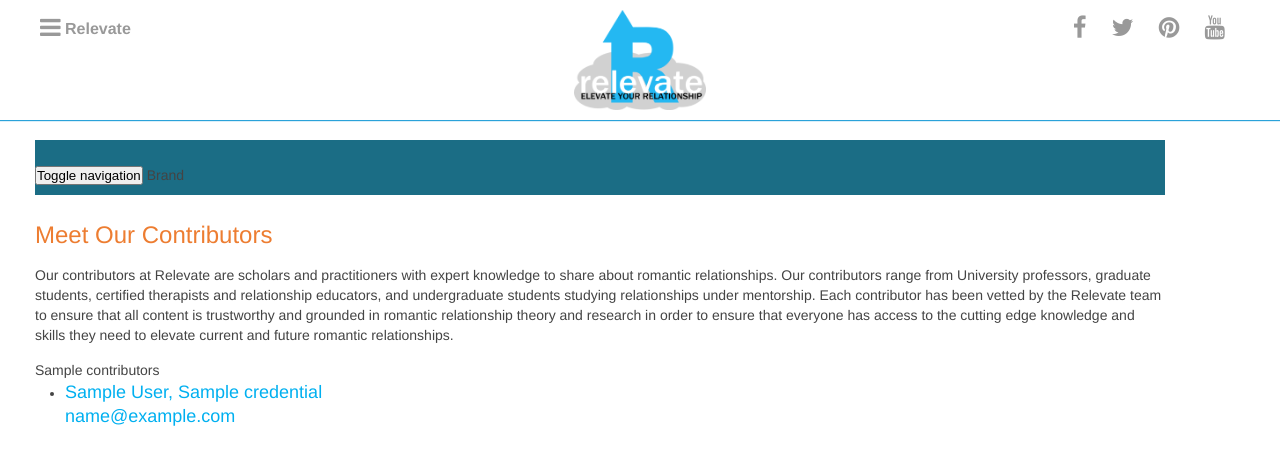
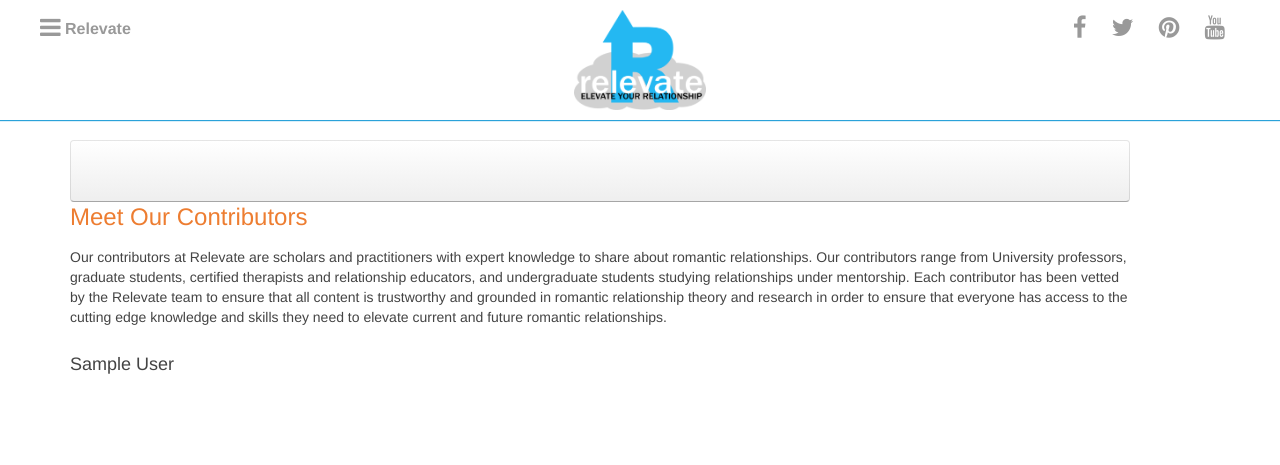
Before and after one commit to seniorProject-myRelevate/WebApplication, a Django app: template MyRelevate/Contributor/templates/contributors.html in a window 1280 px wide. Shown: the top 465 px of the page. Run offline with Django 3.2, Linux system fonts and the light colour scheme; tables that the repository leaves empty hold one stand-in row (values such as "Sample post"); the template is opened without the code that fills it: values that come from a table or form of the project are taken from there, most other values are stand-ins (such as "Sample title", 1, 10 or a date in 2020); form fields are guessed from the names that the template uses; some libraries are stand-ins or nearby versions.

Commit message:
worked on contributors display

```diff
--- a/MyRelevate/Contributor/templates/contributors.html
+++ b/MyRelevate/Contributor/templates/contributors.html
@@ -2,79 +2,18 @@
 {% load staticfiles %}
 
 {% block content %}
-    <div class="contributorsProfiles" id="profiles">
-        <nav class="navbar contributors-menu-bar">
-            <div class="container-fluid center">
-                <!-- Brand and toggle get grouped for better mobile display -->
-                <div class="navbar-header">
-                    <button type="button" class="navbar-toggle collapsed" data-toggle="collapse"
-                            data-target="#bs-example-navbar-collapse-1" aria-expanded="false">
-                        <span class="sr-only">Toggle navigation</span>
-                        <span class="icon-bar"></span>
-                        <span class="icon-bar"></span>
-                        <span class="icon-bar"></span>
-                    </button>
-                    <a class="navbar-brand" href="#">Brand</a>
+    <div class="uk-container">
+        <nav class="uk-navbar">
+            <div class="uk-navbar-flip">
+                <div class="uk-navbar-content">
+                    <form class="uk-search" data-uk-search>
+
+                    </form>
                 </div>
-
-    <div class="contributorAccess" id="requestAccess" style="display: none">
-        <div class="container">
-            <form action="{% url 'myrelevate:contributor:contributors' %}" method="post" enctype='multipart/form-data'>
-                {% csrf_token %}
-                <div class="text-center"><h2>Contributor Application</h2></div>
-                <h4>{{ user.first_name }}</h4>
-                <h4>{{ user.last_name }}</h4>
-                <h4>{{ user.email }}</h4>
-                <p><h4>Credential/Dregree Completed: </h4> {{ contributorForm.credential }} </p>
-                <div id="studentAccess" style="display: none">
-                    <p>{{ contributorForm.adviser_email }}</p>
-                    <p>{{ contributorForm.adviser_first_name }}</p>
-                    <p>{{ contributorForm.adviser_last_name }}</p>
             </div>
-                <p>{{ contributorForm.program }}</p>
-                <p>{{ contributorForm.institution }}</p>
-                <p>{{ contributorForm.address }}</p>
-                <p><h4>Upload your cv: </h4> {{ contributorForm.cv }} </p>
-                <p>{{ contributorForm.biography }}</p>
-                <p><h3>Terms and Conditions</h3> </p>
-                <!-- Collect the nav links, forms, and other content for toggling -->
-                <div class="collapse navbar-collapse" id="bs-example-navbar-collapse-1">
-                    <ul class="nav navbar-nav">
-                        <li class="active"><a href="#">Link <span class="sr-only">(current)</span></a></li>
-                        <li><a href="#">Link</a></li>
-                        <li class="dropdown">
-                            <a href="#" class="dropdown-toggle" data-toggle="dropdown" role="button"
-                               aria-haspopup="true" aria-expanded="false">Dropdown <span class="caret"></span></a>
-                            <ul class="dropdown-menu">
-                                <li><a href="#">Action</a></li>
-                                <li><a href="#">Another action</a></li>
-                                <li><a href="#">Something else here</a></li>
-                                <li role="separator" class="divider"></li>
-                                <li><a href="#">Separated link</a></li>
-                                <li role="separator" class="divider"></li>
-                                <li><a href="#">One more separated link</a></li>
-                            </ul>
-                        </li>
-                    </ul>
-                    <form class="navbar-form navbar-left" role="search"
-                          action="{% url 'myrelevate:contributor:contributors' %}" method="get">
-                        <div class="form-group">
-                            <input type="text" class="form-control" placeholder="Search" name="q">
-                        </div>
-                        <button onclick="ContributorSearch()" type="submit" class="btn btn-primary">Submit</button>
-                    </form>
-                    <ul class="nav navbar-nav navbar-right">
-                        <li class="register">
-                            Interested in becoming a contributor?
-                            <a id="contributorRegistration" title="Access" href="{% url 'myrelevate:contributor:create' %}">
-                                Get contributor access here.</a>
-                        </li>
-                    </ul>
-                </div><!-- /.navbar-collapse -->
-            </div><!-- /.container-fluid -->
         </nav>
 
-
+        <div>
             <h2 class="orange">Meet Our Contributors</h2>
             <p>
                 <span>
@@ -87,26 +26,121 @@
                     relationships.
                 </span>
             </p>
-        <div id="allContributors">
-            {{ contributors }}
-        </div>
-        <div id="searchedContributors" style="display: block">
-            {% if profiles %}
-                <ul>
-                    {% for profile in profiles %}
-                        <li>
-                            <h3 class="blue">
-                                {{ profile.first_name}} {{ profile.last_name }}, {{ profile.credential }}
-                                <br>
-                                {{ profile.email }}
-                            </h3>
-                        </li>
+            {% for user in users %}
+                <h3>{{ user.first_name }} {{ user.last_name }}</h3>
+                {% for contributor in contributors %}
+                    {% if user.contributor_profile_id == contributor.id %}
+
+                    {% endif %}
                 {% endfor %}
-                </ul>
-            {% else %}
-                <p>No profile match!</p>
-            {% endif %}
+            {% endfor %}
         </div>
     </div>
+{#    <div class="contributorsProfiles" id="profiles">#}
+{#        <nav class="navbar contributors-menu-bar">#}
+{#            <div class="container-fluid center">#}
+{#                <!-- Brand and toggle get grouped for better mobile display -->#}
+{#                <div class="navbar-header">#}
+{#                    <button type="button" class="navbar-toggle collapsed" data-toggle="collapse"#}
+{#                            data-target="#bs-example-navbar-collapse-1" aria-expanded="false">#}
+{#                        <span class="sr-only">Toggle navigation</span>#}
+{#                        <span class="icon-bar"></span>#}
+{#                        <span class="icon-bar"></span>#}
+{#                        <span class="icon-bar"></span>#}
+{#                    </button>#}
+{#                    <a class="navbar-brand" href="#">Brand</a>#}
+{#                </div>#}
+{##}
+{#    <div class="contributorAccess" id="requestAccess" style="display: none">#}
+{#        <div class="container">#}
+{#            <form action="{% url 'myrelevate:contributor:contributors' %}" method="post" enctype='multipart/form-data'>#}
+{#                {% csrf_token %}#}
+{#                <div class="text-center"><h2>Contributor Application</h2></div>#}
+{#                <h4>{{ user.first_name }}</h4>#}
+{#                <h4>{{ user.last_name }}</h4>#}
+{#                <h4>{{ user.email }}</h4>#}
+{#                <p><h4>Credential/Dregree Completed: </h4> {{ contributorForm.credential }} </p>#}
+{#                <div id="studentAccess" style="display: none">#}
+{#                    <p>{{ contributorForm.adviser_email }}</p>#}
+{#                    <p>{{ contributorForm.adviser_first_name }}</p>#}
+{#                    <p>{{ contributorForm.adviser_last_name }}</p>#}
+{#                </div>#}
+{#                <p>{{ contributorForm.program }}</p>#}
+{#                <p>{{ contributorForm.institution }}</p>#}
+{#                <p>{{ contributorForm.address }}</p>#}
+{#                <p><h4>Upload your cv: </h4> {{ contributorForm.cv }} </p>#}
+{#                <p>{{ contributorForm.biography }}</p>#}
+{#                <p><h3>Terms and Conditions</h3> </p>#}
+{#                <!-- Collect the nav links, forms, and other content for toggling -->#}
+{#                <div class="collapse navbar-collapse" id="bs-example-navbar-collapse-1">#}
+{#                    <ul class="nav navbar-nav">#}
+{#                        <li class="active"><a href="#">Link <span class="sr-only">(current)</span></a></li>#}
+{#                        <li><a href="#">Link</a></li>#}
+{#                        <li class="dropdown">#}
+{#                            <a href="#" class="dropdown-toggle" data-toggle="dropdown" role="button"#}
+{#                               aria-haspopup="true" aria-expanded="false">Dropdown <span class="caret"></span></a>#}
+{#                            <ul class="dropdown-menu">#}
+{#                                <li><a href="#">Action</a></li>#}
+{#                                <li><a href="#">Another action</a></li>#}
+{#                                <li><a href="#">Something else here</a></li>#}
+{#                                <li role="separator" class="divider"></li>#}
+{#                                <li><a href="#">Separated link</a></li>#}
+{#                                <li role="separator" class="divider"></li>#}
+{#                                <li><a href="#">One more separated link</a></li>#}
+{#                            </ul>#}
+{#                        </li>#}
+{#                    </ul>#}
+{#                    <form class="navbar-form navbar-left" role="search"#}
+{#                          action="{% url 'myrelevate:contributor:contributors' %}" method="get">#}
+{#                        <div class="form-group">#}
+{#                            <input type="text" class="form-control" placeholder="Search" name="q">#}
+{#                        </div>#}
+{#                        <button onclick="ContributorSearch()" type="submit" class="btn btn-primary">Submit</button>#}
+{#                    </form>#}
+{#                    <ul class="nav navbar-nav navbar-right">#}
+{#                        <li class="register">#}
+{#                            Interested in becoming a contributor?#}
+{#                            <a id="contributorRegistration" title="Access" href="{% url 'myrelevate:contributor:create' %}">#}
+{#                                Get contributor access here.</a>#}
+{#                        </li>#}
+{#                    </ul>#}
+{#                </div><!-- /.navbar-collapse -->#}
+{#            </div><!-- /.container-fluid -->#}
+{#        </nav>#}
+{##}
+{##}
+{#        <h2 class="orange">Meet Our Contributors</h2>#}
+{#        <p>#}
+{#            <span>#}
+{#                Our contributors at Relevate are scholars and practitioners with expert knowledge to share about#}
+{#                romantic relationships. Our contributors range from University professors, graduate students, certified#}
+{#                therapists and relationship educators, and undergraduate students studying relationships under#}
+{#                mentorship. Each contributor has been vetted by the Relevate team to ensure that all content is#}
+{#                trustworthy and grounded in romantic relationship theory and research in order to ensure that everyone#}
+{#                has access to the cutting edge knowledge and skills they need to elevate current and future romantic#}
+{#                relationships.#}
+{#            </span>#}
+{#        </p>#}
+{#        <div id="allContributors">#}
+{#            {{ contributors }}#}
+{#        </div>#}
+{#        <div id="searchedContributors" style="display: block">#}
+{#            {% if profiles %}#}
+{#                <ul>#}
+{#                    {% for profile in profiles %}#}
+{#                        <li>#}
+{#                            <h3 class="blue">#}
+{#                                {{ profile.first_name}} {{ profile.last_name }}, {{ profile.credential }}#}
+{#                                <br>#}
+{#                                {{ profile.email }}#}
+{#                            </h3>#}
+{#                        </li>#}
+{#                    {% endfor %}#}
+{#                </ul>#}
+{#            {% else %}#}
+{#                <p>No profile match!</p>#}
+{#            {% endif %}#}
+{#        </div>#}
+{#    </div>#}
 
 {% endblock %}
--- a/MyRelevate/Contributor/views.py
+++ b/MyRelevate/Contributor/views.py
@@ -173,7 +173,7 @@ def contributors(request):
             pass
     else:
         pass
-    return render(request, 'contributors.html', {'contributors': contributor_profiles})
+    return render(request, 'contributors.html', {'contributors': contributor_profiles, 'users': users})
 
 
 @login_required()
```
Also changed, not shown: MyRelevate/static/js/main.js (+0 -48 lines). Lines whose indentation alone changed are shown as unchanged.
